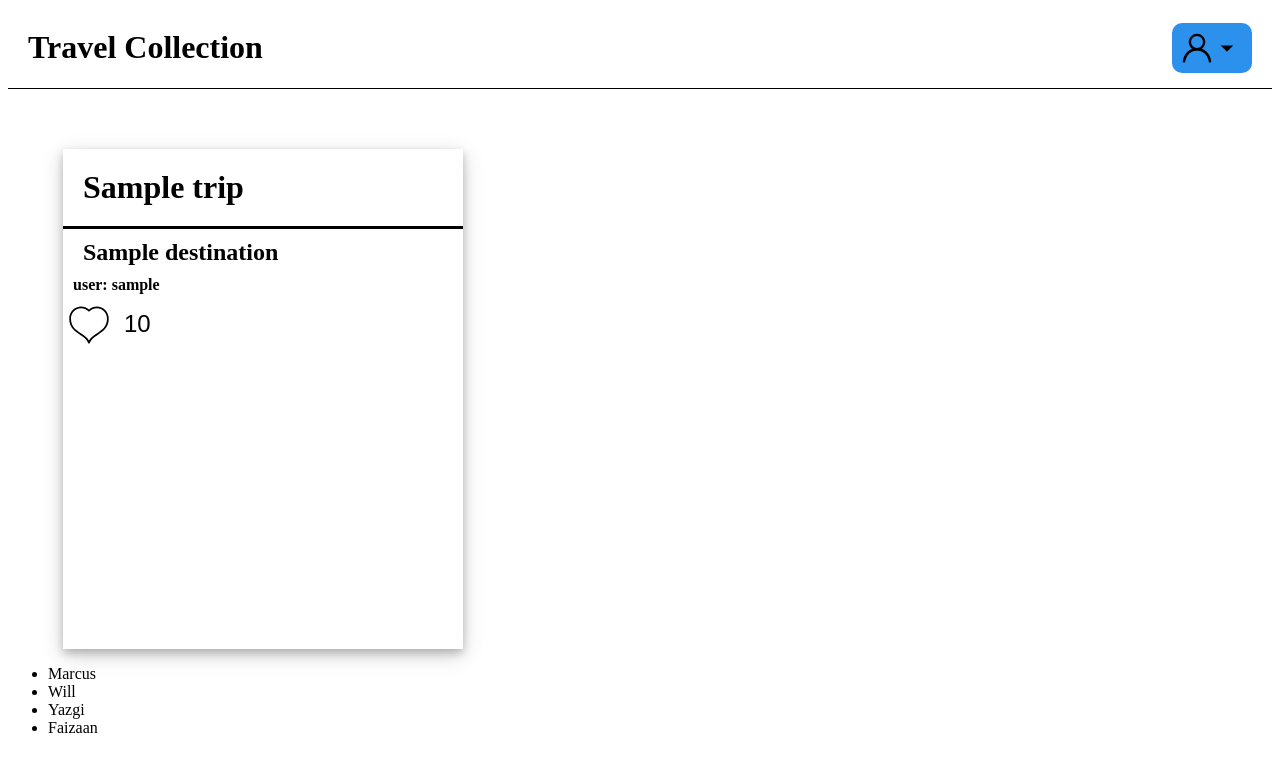
After one commit to AragornWrath/CSE-Team-Freaky-V2, a Django app: page /all_trips/ in a window 1280 px wide. The commit adds this page. Shown: the top 772 px of the page. Run offline with Django 5.2, Linux system fonts and the light colour scheme; tables that the repository leaves empty hold one stand-in row (values such as "Sample post"); a database or web service that is not in the repository returns one stand-in record (values such as "Sample title"); parts of the project's set-up code (start-up, migrations or seed data) failed here and were passed over.

Commit message:
Page to see every users trips. Beginning functionality of likes on trips.

```diff
--- /dev/null
+++ b/Group_chat/home/static/home/all_trips.css
@@ -0,0 +1,157 @@
+.header{
+    border-bottom-style: solid;
+    border-width: 1px;
+    padding-left: 20px;
+    display: flex;
+    flex-direction: row;
+    justify-content: space-between;
+    align-items: center;
+    padding-right: 20px;
+}
+
+.account-button{
+    border-style: none;
+    padding:10px;
+    border-radius: 10px;
+    background-color: rgb(44, 144, 237);
+}
+
+.account-button:hover{
+    background-color: rgb(27, 116, 199);
+}
+
+
+.account{
+    border-radius: 30px;
+    margin-right: 0px;
+    display: flex;
+    position: relative;
+    /* justify-content: space-between; */
+    /* align-items: center; */
+    /* padding: 50px; */
+}
+
+.person{
+    padding: 0px;
+    height: 30px;
+}
+.down_arrow{
+    padding-left: 0px;
+    height: 30px;
+    width: 30px;
+}
+
+.dropdown-show{
+    display: block;
+    position: relative;
+    float: right;
+    display: flex;
+    flex-direction: column;
+    margin-right: 20px;
+    margin-top: -16px;
+}
+.dropdown-show a{
+    border-style: solid;
+    background-color: white;
+    border-radius: 5px;
+    padding: 5px;
+}
+
+.dropdown-hidden{
+    display: none;
+}
+
+
+.trips-table{
+    display: grid;
+    grid-template-columns: 1fr 1fr 1fr;
+    row-gap: 40px;
+    column-gap: 0px;
+    margin-left: 55px;
+    margin-top: 60px;
+}
+
+.trip{
+    display: flex;
+    flex-direction: column;
+    max-width: 400px;
+    height: 500px;
+    margin: 0px;
+    box-shadow: 0 4px 8px 0 rgba(0, 0, 0, 0.2), 0 6px 20px 0 rgba(0, 0, 0, 0.19);
+}
+
+.trip-header{
+    border-bottom-style: solid;
+    display: block;
+}
+
+.trip-title{
+    font-size: xx-large;
+    display: inline-block;
+    padding: 20px;
+}
+
+.trip-destination{
+    font-size: x-large;
+    margin-top: 10px;
+    margin-left: 20px;
+}
+
+.username{
+    margin: 10px;
+}
+
+.like-button-unclicked{
+    height: 40px;
+    width: 40px;
+    border-style: none;
+    background-color: white;
+}
+
+.like-button-clicked{
+    height: 40px;
+    width: 40px;
+    border-style: none;
+    background-color: white;
+}
+
+.likes{
+    display: flex;
+    align-items: center;
+    /* margin-top: 320px;
+    margin-left: 280px; */
+}
+.like-button-unclicked-image{
+    height: 40px;
+    width: 40px;
+}
+
+.like-button-unclicked-image:hover{
+    cursor: pointer;
+}
+
+.like-button-clicked-image{
+    height: 40px;
+    width: 40px;
+}
+
+.like-button-clicked-image:hover{
+    cursor: pointer;
+}
+
+.number-of-likes{
+    font-size: x-large;
+    margin-left: 15px;
+    background-color: white;
+    border-style: none;
+}
+
+.number-of-likes:hover{
+    cursor: pointer;
+}
+
+.likes-list{
+    position: absolute;
+    z-index: 100;
+
+}
--- /dev/null
+++ b/Group_chat/home/static/home/all_trips.js
@@ -0,0 +1,41 @@
+function dropdown(){
+    if (document.getElementById("dropdown").className == "dropdown-hidden"){
+        document.getElementById("dropdown").className = "dropdown-show";
+    }
+    else {
+        document.getElementById("dropdown").className = "dropdown-hidden";
+    }
+}
+
+function likeButton(){
+    like_button = document.getElementById("likeButton")
+    if (like_button.className == "like-button-unclicked") {
+        like_button.innerHTML = '<img id="likeButtonImage" class="like-button-clicked-image" src="/static/home/icons/red_heart.svg">' ;
+        like_button.className = "like-button-clicked";
+    }
+    else {
+        like_button.innerHTML = '<img id="likeButtonImage" class="like-button-unclicked-image" src="/static/home/icons/empty_heart.svg">' ;
+        like_button.className = "like-button-unclicked";
+    }
+}
+
+function viewLikes(){
+
+}
+
+function addLike(tripID){
+    const request = new XMLHttpRequest();
+    request.onreadystatechange = function () {
+        if (this.readyState === 4 && this.status === 200) {
+            updateLike(this.response, tripID);
+            console.log(this.response);
+        }
+    }
+    const likeJSON = {"tripID": tripID};
+    request.open("POST", "add-like");
+    request.send(JSON.stringify(likeJSON));
+}
+
+function updateLike(response, tirpID){
+
+}
--- /dev/null
+++ b/Group_chat/home/templates/all_trips.html
@@ -0,0 +1,51 @@
+<!DOCTYPE html>
+<html>
+    <head>
+        <title>OOTGC.com</title>
+        {% load static %}
+        <link rel="stylesheet" type="text/css" href="{% static 'home/all_trips.css' %}"/>
+        <script src="{% static 'home/all_trips.js' %}"></script>
+    </head>
+    <body>
+        <div class="header">
+            <h1 class="title">Travel Collection</h1>
+            <button class="account-button" onclick="dropdown()">
+                <div class="account">
+                    <img class="person" src="{% static 'home/icons/account.svg' %}">
+                    <img class="down_arrow" src="{% static 'home/icons/down_arrow.svg' %}">
+                </div>
+            </button>
+        </div>
+        <div id="dropdown" class="dropdown-hidden">
+            <a href="/">Home</a>
+            <a href="/logout/">Logout</a>
+        </div>
+        <div class="trips-table">
+            {% for trip in trips%}
+            <div class="trip">
+                <div class="trip-header">
+                    {% load trip_tags %}
+                    <b class="trip-title">{% tripName trip%}</b>
+                </div>
+                {% load trip_tags %}
+                <b class="trip-destination">{% tripDestination trip%}</b>
+                <b class="username">user: {% tripUsername trip%}</b>
+                <div class="likes">
+                    <button id="likeButton" class="like-button-unclicked" onclick="likeButton()">
+                        <img id="likeButtonImage"class="like-button-unclicked-image" src="{% static 'home/icons/empty_heart.svg' %}">
+                    </button>
+                    <button class="number-of-likes" onclick="viewLikes()">{% tripLikes trip %}</button>
+                </div>
+            </div>
+            {% endfor %}
+        </div>
+        <div class="likes-list">
+            <ul>
+                <li>Marcus</li>
+                <li>Will</li>
+                <li>Yazgi</li>
+                <li>Faizaan</li>
+            </ul>
+        </div>
+    </body>
+</html>
--- a/Group_chat/home/templates/index2.html
+++ b/Group_chat/home/templates/index2.html
@@ -25,6 +25,7 @@
         {% else %}
         <div id="dropdown" class="dropdown-hidden">
             <a href="/trips/">Trips</a>
+            <a href="/all_trips/">All Trips</a>
             <a href="/logout/">Logout</a>
         </div>
         {% endif %}
--- a/Group_chat/home/templatetags/trip_tags.py
+++ b/Group_chat/home/templatetags/trip_tags.py
@@ -11,3 +11,11 @@ def tripName(trip):
 @register.simple_tag
 def tripDestination(trip):
     return trip["destination"]
+
+@register.simple_tag
+def tripUsername(trip):
+    return trip["username"]
+
+@register.simple_tag
+def tripLikes(trip):
+    return trip.get("likes", 0)
--- a/Group_chat/home/urls.py
+++ b/Group_chat/home/urls.py
@@ -11,5 +11,6 @@ urlpatterns = [
     path('serveLogin/', views.serveLogin, name='serveLogin'),
     path('serveLoginFailed/', views.serveLoginFailed, name='serveLogin'),
     path('serveLoginFailed/login/', views.login, name='login'),
-    path('trips/add-trip/', views.add_trip, name='addTrip')
+    path('trips/add-trip/', views.add_trip, name='addTrip'),
+    path('all_trips/', views.all_trips, name='allTrips'),
 ]
--- a/Group_chat/home/views.py
+++ b/Group_chat/home/views.py
@@ -22,6 +22,17 @@ trips = collection['trips']
 #{'username': username, 'tripname': tripname, 'date': date}
 
 # Create your views here.
+
+def all_trips(request: HttpRequest):
+    trips_cursor = trips.find({})
+    trips_list = []
+    for trip in trips_cursor:
+        trip.pop("_id")
+        trips_list.append(trip)
+    context = {
+        "trips": trips_list
+    }
+    return render(request, "all_trips.html", context)
 
 #TODO: GET USERNAME
 def index_trips(request: HttpRequest):
```
Also changed, not shown: Group_chat/home/static/home/icons/empty_heart.svg (added), Group_chat/home/static/home/icons/red_heart.svg (added).
